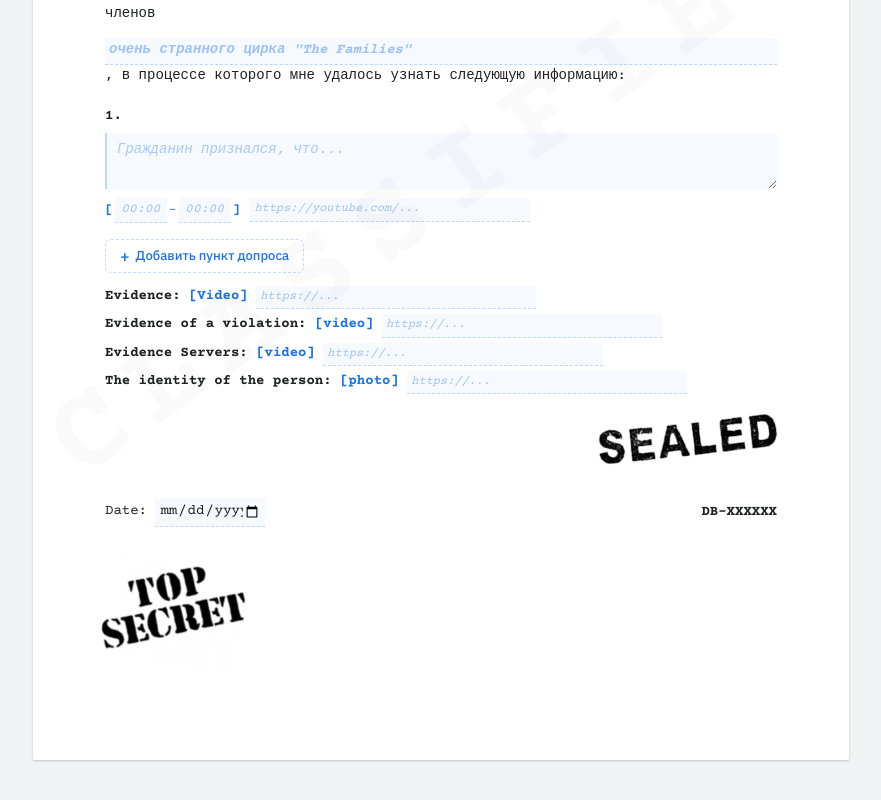
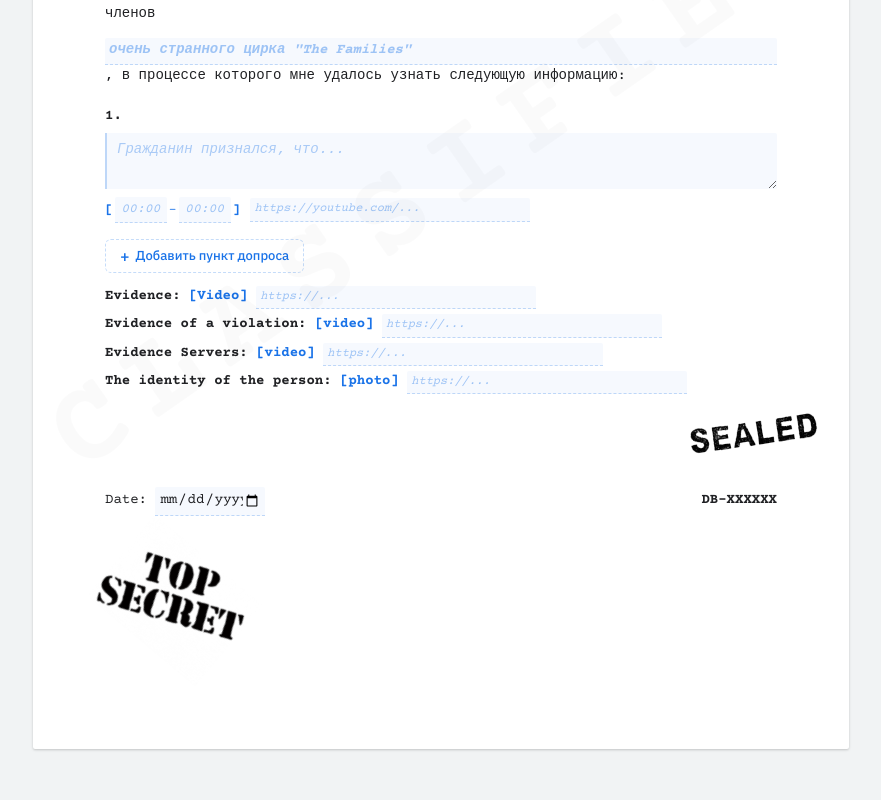
Before and after one commit to SpringFlash/DbDocsGenerator, a React (Vite) app: page / in a window 1280 px wide. Shown: the part 458-1258 px from the top of the page, without its empty margins (199-1080 px from the left). Built offline with nearby package versions, Linux system fonts and the light colour scheme; no server answers.

Commit message:
fix: adjust SEALED/TOP SECRET transforms per user specs

```diff
--- a/src/docx/generateReport.ts
+++ b/src/docx/generateReport.ts
@@ -232,14 +232,15 @@ export async function generateReport(
             evidenceData.identityPerson
           ),
 
-          // 9. SEALED image (right-aligned)
+          // 9. SEALED image (right-aligned, smaller, slightly beyond margin)
           new Paragraph({
             alignment: AlignmentType.RIGHT,
             spacing: { before: 400, after: 200 },
+            indent: { right: -400 },
             children: [
               new ImageRun({
                 data: assets.sealed,
-                transformation: { width: 300, height: 80 },
+                transformation: { width: 200, height: 55 },
                 type: "png",
               }),
             ],
--- a/src/styles.css
+++ b/src/styles.css
@@ -192,14 +192,14 @@ body {
   margin-bottom: 16px;
 }
 .doc-image--sealed {
-  width: 180px;
-  margin: 24px 0 24px auto;
-  transform: rotate(-8deg);
+  width: 128px;
+  margin: 24px -40px 24px auto;
+  transform: rotate(-10deg);
 }
 .doc-image--top-secret {
   width: 140px;
   margin: 32px 0 0;
-  transform: rotate(12deg);
+  transform: rotate(40deg);
 }
 
 /* ── Document text ── */
```
